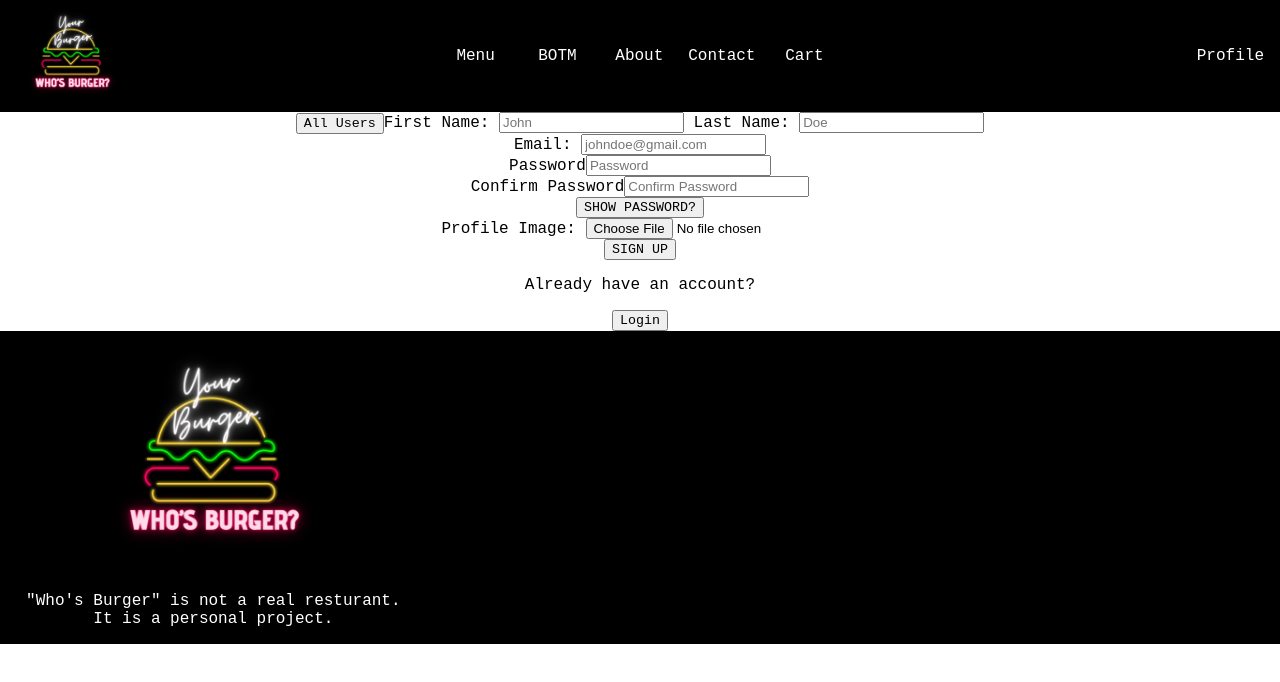
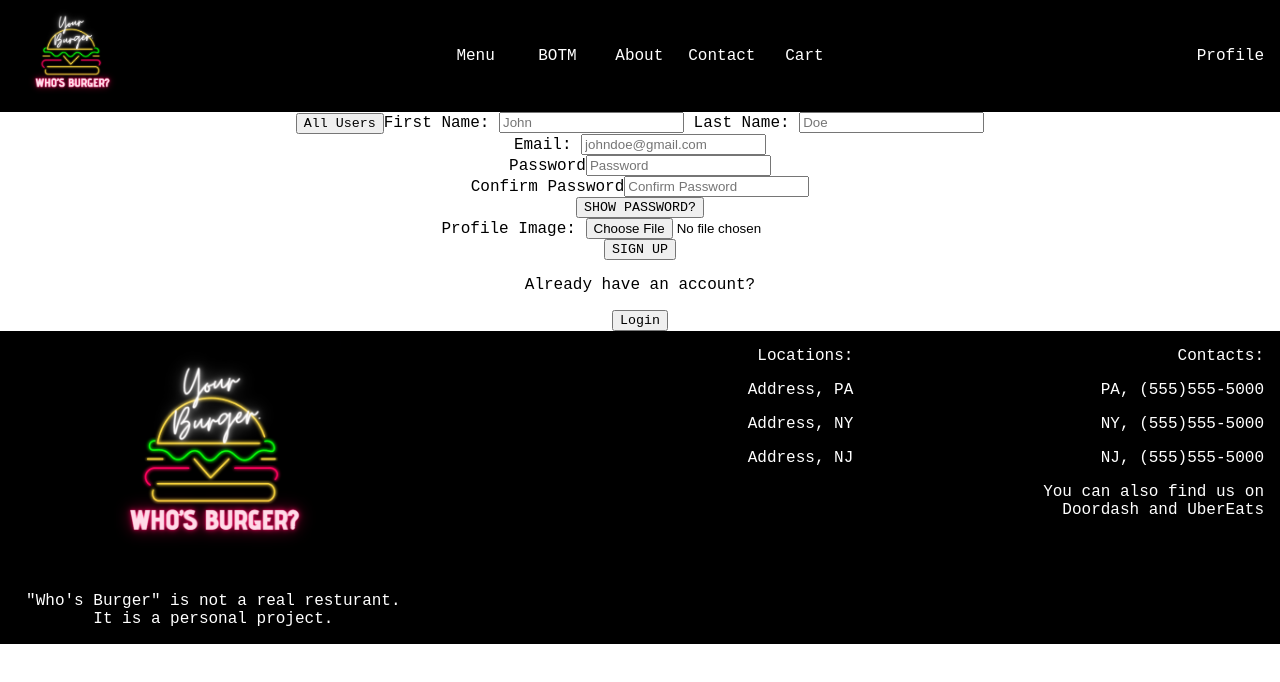
Before and after one commit to zullicm/whos-burger, a React (Create React App) app in the folder client/: page /profile in a window 1280 px wide. Shown: the top 682 px of the page. Built offline with nearby package versions, Linux system fonts and the light colour scheme; no server answers.

Commit message:
added faux info to footer

```diff
--- a/client/src/App.css
+++ b/client/src/App.css
@@ -25,6 +25,15 @@ button{
   padding: 0px;
   margin: 0px;
   margin-bottom: 1rem;
+}
+
+.footer-sec2 p{
+  text-align: right;
+}
+
+.footer-sec3 p{
+  text-align: right;
+  padding-right: 1rem;
 }
 
 #footer img{
--- a/client/src/Components/Footer.jsx
+++ b/client/src/Components/Footer.jsx
@@ -7,13 +7,20 @@ function Footer(){
     <div id="footer">
       <div className="footer-sec1">
         <img src={Logo} />
-        <p>"Who's Burger" is not a real resturant.<br/>It is a personal project.</p>
+        <p className="footer-p1">"Who's Burger" is not a real resturant.<br/>It is a personal project.</p>
       </div>
-      <div>
-
+      <div className="footer-sec2">
+        <p>Locations:</p>
+        <p>Address, PA</p>
+        <p>Address, NY</p>
+        <p>Address, NJ</p>
       </div>
-      <div>
-
+      <div className="footer-sec3">
+        <p>Contacts:</p>
+        <p>PA, (555)555-5000</p>
+        <p>NY, (555)555-5000</p>
+        <p>NJ, (555)555-5000</p>
+        <p>You can also find us on <br/>Doordash and UberEats</p>
       </div>
     </div>
   )
```
